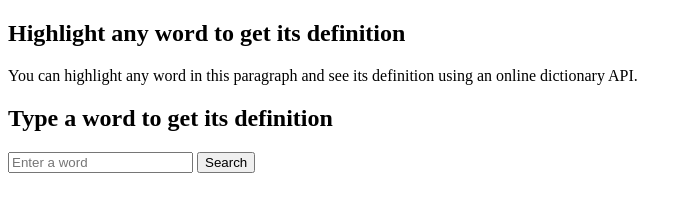
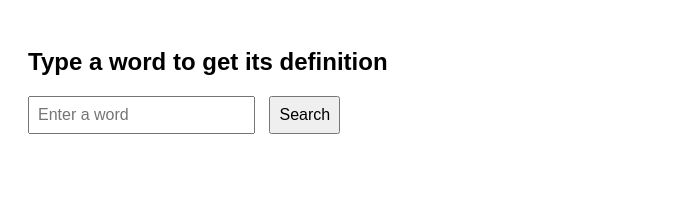
Before and after one commit to Pprincex123/word-definition-site, a plain HTML site: page index.html in a window 1280 px wide. Shown: the whole page, without its empty margins (0-687 px from the left). Drawn offline with Linux system fonts and the light colour scheme.

Commit message:
Update index.html

```diff
--- a/index.html
+++ b/index.html
@@ -4,29 +4,29 @@
   <meta charset="UTF-8">
   <title>Word Definition Finder</title>
   <style>
-    #tooltip {
-      position: absolute;
-      background-color: #f9f9f9;
-      border: 1px solid #ccc;
+    body {
+      font-family: Arial, sans-serif;
+      padding: 20px;
+    }
+    input, button {
       padding: 8px;
-      display: none;
-      z-index: 1000;
+      font-size: 16px;
+      margin-right: 10px;
+    }
+    #definitionBox {
+      margin-top: 20px;
+      font-weight: bold;
     }
   </style>
 </head>
 <body>
-  <h2>Highlight any word to get its definition</h2>
-  <p>
-    You can highlight any word in this paragraph and see its definition using an online dictionary API.
-    <h2>Type a word to get its definition</h2>
-<input type="text" id="wordInput" placeholder="Enter a word" />
-<button onclick="getDefinition()">Search</button>
 
-<p id="definitionBox"></p>
+  <h2>Type a word to get its definition</h2>
 
-  </p>
+  <input type="text" id="wordInput" placeholder="Enter a word" />
+  <button onclick="getDefinition()">Search</button>
 
-  <div id="tooltip"></div>
+  <p id="definitionBox"></p>
 
   <script src="script.js"></script>
 </body>
```
